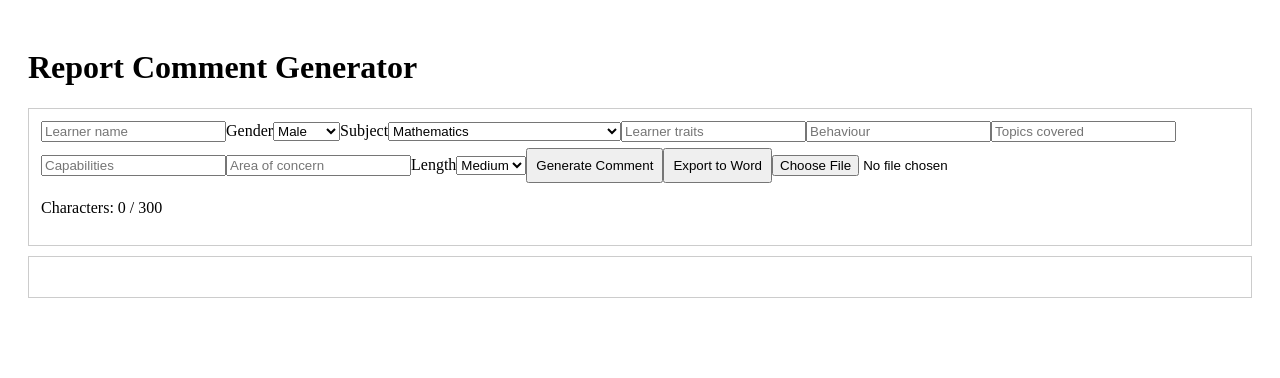
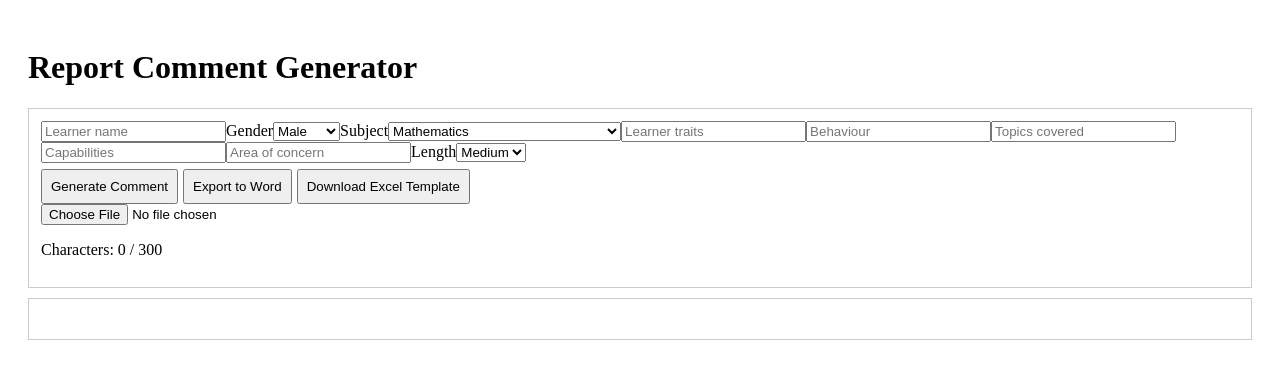
Before and after one commit to RobertS02/report-comment-generator, a React (Vite) app: page / in a window 1280 px wide. Shown: the top 378 px of the page. Built offline with nearby package versions, Linux system fonts and the light colour scheme.

Commit message:
Update App.jsx

```diff
--- a/App.jsx
+++ b/App.jsx
@@ -8,7 +8,7 @@ const Box = ({ children }) => (
 );
 
 const Button = (props) => (
-  <button style={{ padding: 8, marginTop: 6 }} {...props} />
+  <button style={{ padding: 8, marginTop: 6, marginRight: 5 }} {...props} />
 );
 
 // SETTINGS
@@ -27,19 +27,10 @@ const pronouns = {
 };
 
 // HELPERS
-function pick(arr) {
-  return arr[Math.floor(Math.random() * arr.length)];
-}
-
-function getPronoun(gender) {
-  return pronouns[gender] || "they";
-}
-
 function capitalise(text) {
   return text.charAt(0).toUpperCase() + text.slice(1);
 }
 
-// ✅ STYLE GUIDE CLEANER
 function applyStyleGuide(text) {
   if (!text) return "";
 
@@ -79,7 +70,7 @@ function generateComment(data) {
     }
   };
 
-  // ✅ 1. Traits + behaviour (human opening)
+  // ✅ 1. Traits + Behaviour
   if (cleanTraits && cleanBehaviour) {
     add(`^n is ${cleanTraits} and ${cleanBehaviour}, and ${p} approaches lessons with a positive attitude`);
   } else if (cleanTraits) {
@@ -120,7 +111,7 @@ export default function App() {
   const [comment, setComment] = useState("");
   const [bulkComments, setBulkComments] = useState([]);
 
-  // ✅ SINGLE COMMENT
+  // ✅ Single
   const generate = () => {
     const result = generateComment({
       name,
@@ -137,7 +128,7 @@ export default function App() {
     setComment(result);
   };
 
-  // ✅ BULK CSV UPLOAD
+  // ✅ BULK UPLOAD
   const handleUpload = (e) => {
     const file = e.target.files[0];
     if (!file) return;
@@ -148,7 +139,17 @@ export default function App() {
       const rows = event.target.result.split("\n").slice(1);
 
       const generated = rows.map((row) => {
-        const [name, gender, subject, traits, behaviour, topics, capabilities, concern, length] = row.split(",");
+        const [
+          name,
+          gender,
+          subject,
+          traits,
+          behaviour,
+          topics,
+          capabilities,
+          concern,
+          length
+        ] = row.split(",");
 
         if (!name) return null;
 
@@ -172,7 +173,7 @@ export default function App() {
     reader.readAsText(file);
   };
 
-  // ✅ EXPORT TO WORD
+  // ✅ EXPORT WORD
   const exportToWord = () => {
     const all = [comment, ...bulkComments].join("\n\n");
 
@@ -181,6 +182,27 @@ export default function App() {
     const a = document.createElement("a");
     a.href = URL.createObjectURL(blob);
     a.download = "report-comments.doc";
+    a.click();
+  };
+
+  // ✅ DOWNLOAD TEMPLATE
+  const downloadTemplate = () => {
+    const headers =
+      "name,gender,subject,traits,behaviour,topics,capabilities,concern,length\n";
+
+    const example1 =
+      "John,male,Mathematics,positive and respectful,well-behaved,algebra,strong problem-solving,accuracy,medium\n";
+
+    const example2 =
+      "Lisa,female,English Home Language,focused and motivated,engaging,essay writing,clear expression,grammar,long";
+
+    const csv = headers + example1 + example2;
+
+    const blob = new Blob([csv], { type: "text/csv" });
+    const a = document.createElement("a");
+
+    a.href = URL.createObjectURL(blob);
+    a.download = "report_template.csv";
     a.click();
   };
 
@@ -216,8 +238,13 @@ export default function App() {
           <option value="long">Long</option>
         </select>
 
+        <br />
+
         <Button onClick={generate}>Generate Comment</Button>
         <Button onClick={exportToWord}>Export to Word</Button>
+        <Button onClick={downloadTemplate}>Download Excel Template</Button>
+
+        <br />
 
         <input type="file" accept=".csv" onChange={handleUpload} />
 
@@ -236,6 +263,7 @@ export default function App() {
           ))}
         </Box>
       )}
+
     </div>
   );
 }
```
